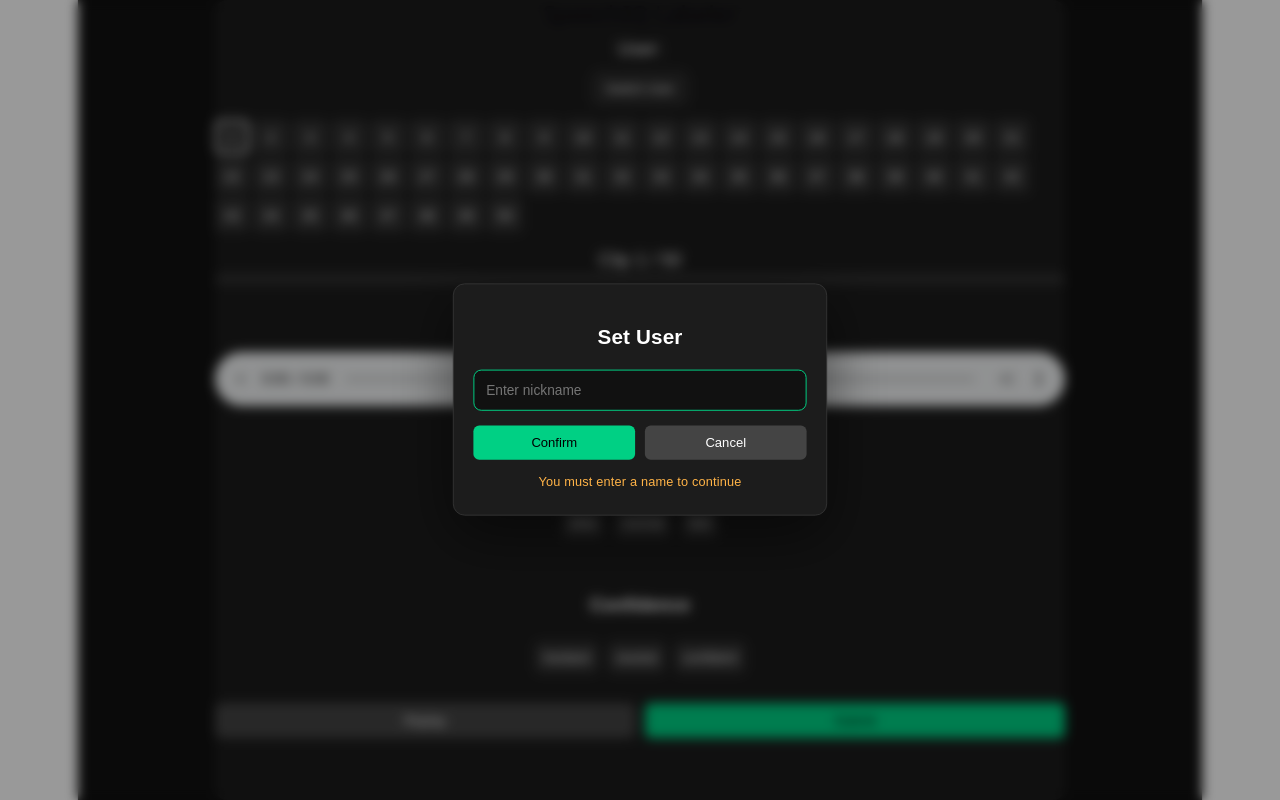
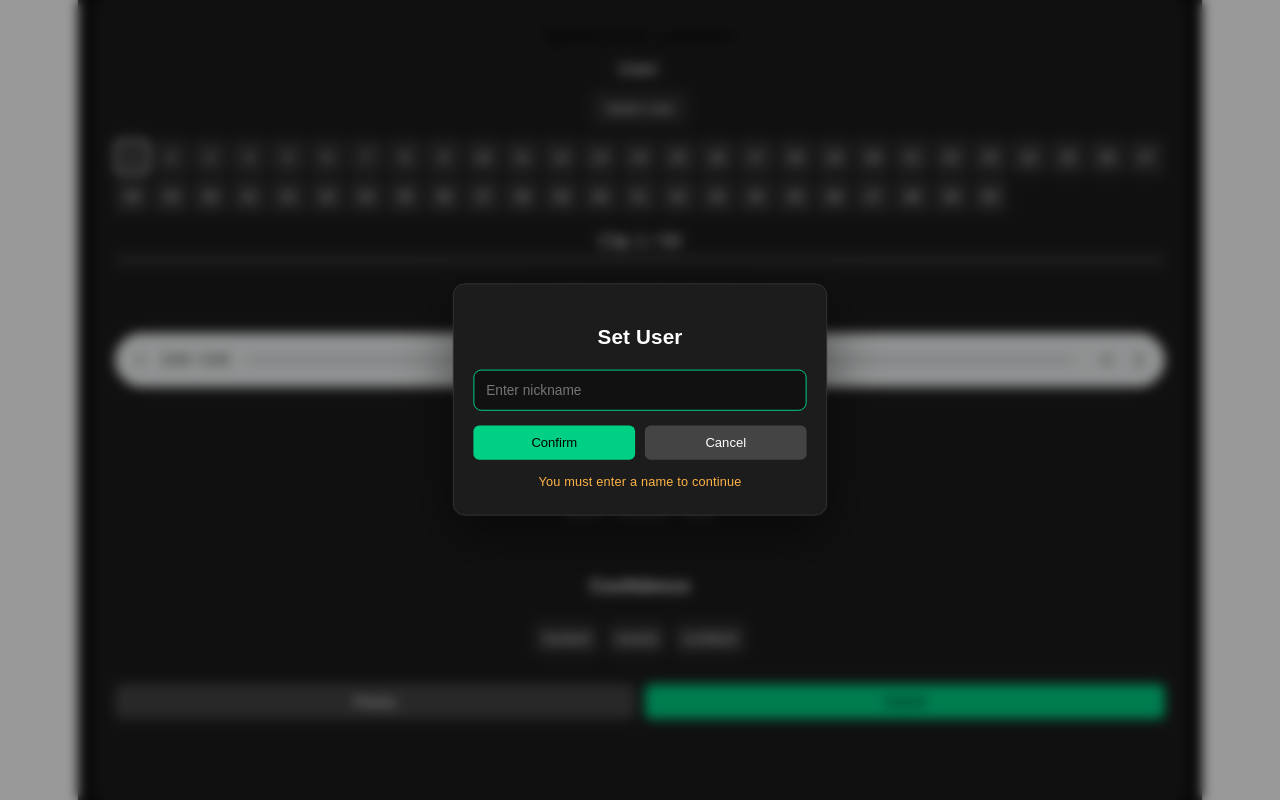
Before and after one commit to paulogabe1/speechiq-labeler, a React (Vite) app: page / in a window 1280 px wide. Built offline with nearby package versions, Linux system fonts and the light colour scheme.

Commit message:
Update App.jsx

```diff
--- a/src/App.jsx
+++ b/src/App.jsx
@@ -383,9 +383,9 @@ const styles = {
     fontFamily: "Arial"
   },
   card: {
-    width: 850,
+    width: 1050,
     background: "#1c1c1c",
-    padding: 0,
+    padding: 20,
     borderRadius: 12
   },
   navigator: {
```
